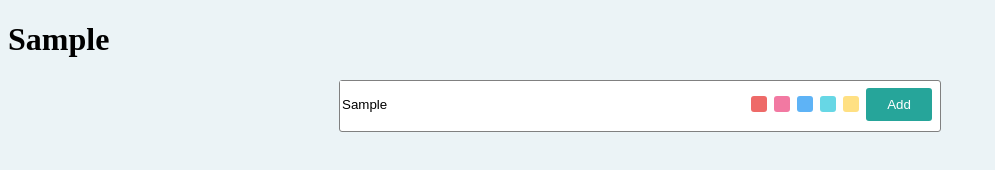
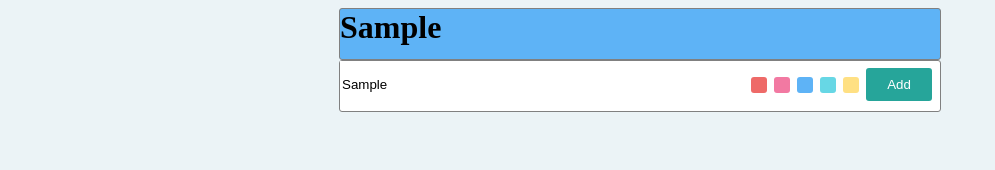
Before and after one commit to vorotovaleksandr/to-do, a plain HTML site: page to-do/index.html in a window 1280 px wide. Both pictures are taken after typing "Sample" into the empty fields and a click on the button "Add". Shown: the whole page, without its empty margins (0-995 px from the left). Drawn offline with nearby package versions, Linux system fonts and the light colour scheme.

Commit message:
27/03/19

```diff
--- a/to-do/script.js
+++ b/to-do/script.js
@@ -1,6 +1,11 @@
-$(function (){
+var bgcolorlist = ['#ee6a68', '#f279a2', '#5eb3f6', '#67d7e5', '#ffe083' ];
+$(function(){
     $('#Add').click(function(){
-       var text = $('#text').val();
-       $('#min').text(text);
+        var text = $('#text').val();
+            $('h1').addClass('toDo').css({
+                background: bgcolorlist[Math.floor(Math.random()*bgcolorlist.length)]
+            });
+            $('h1').text(text)
+            return;
+        });
     });
-});
```
Also changed, not shown: to-do/style.css (line endings or trailing spaces).
